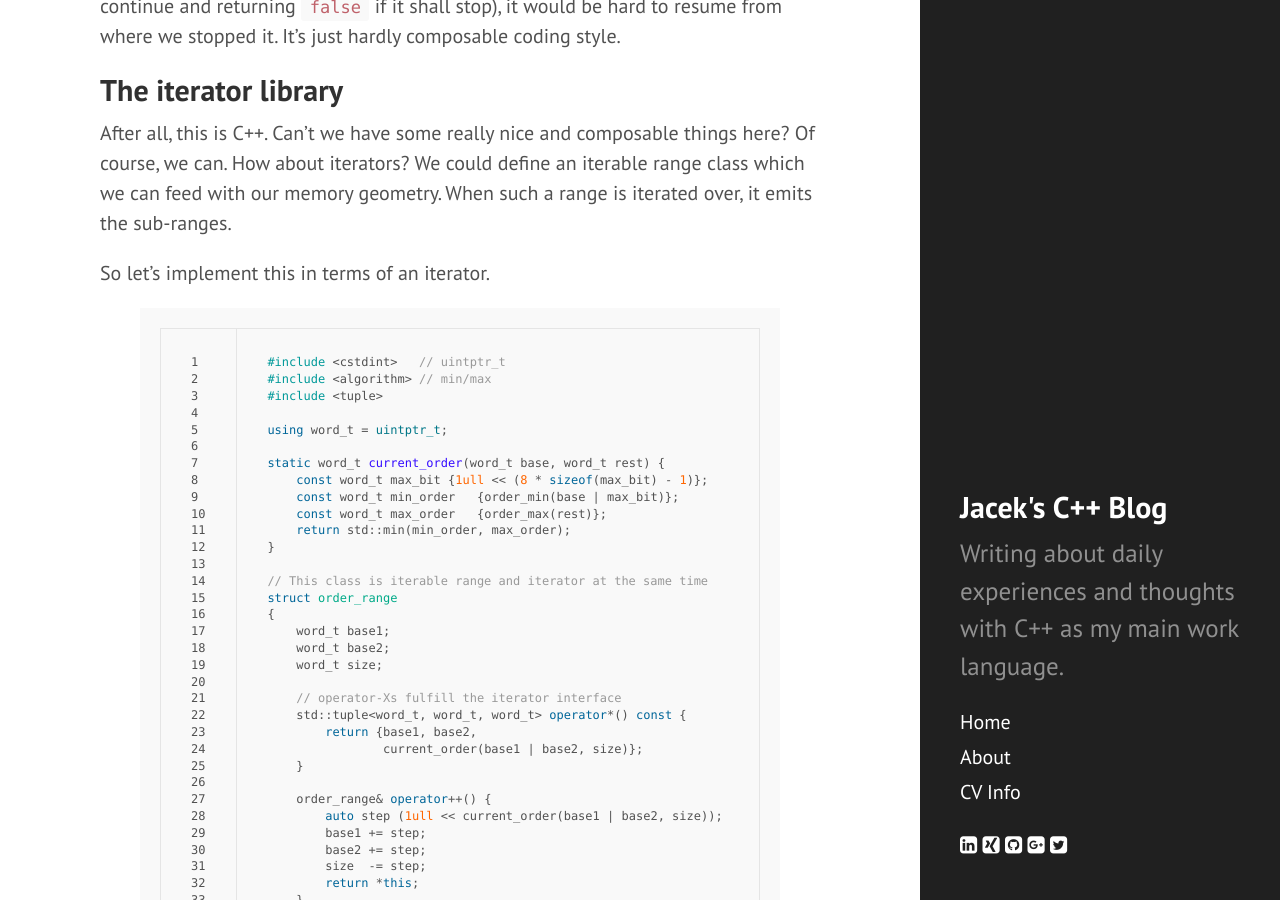
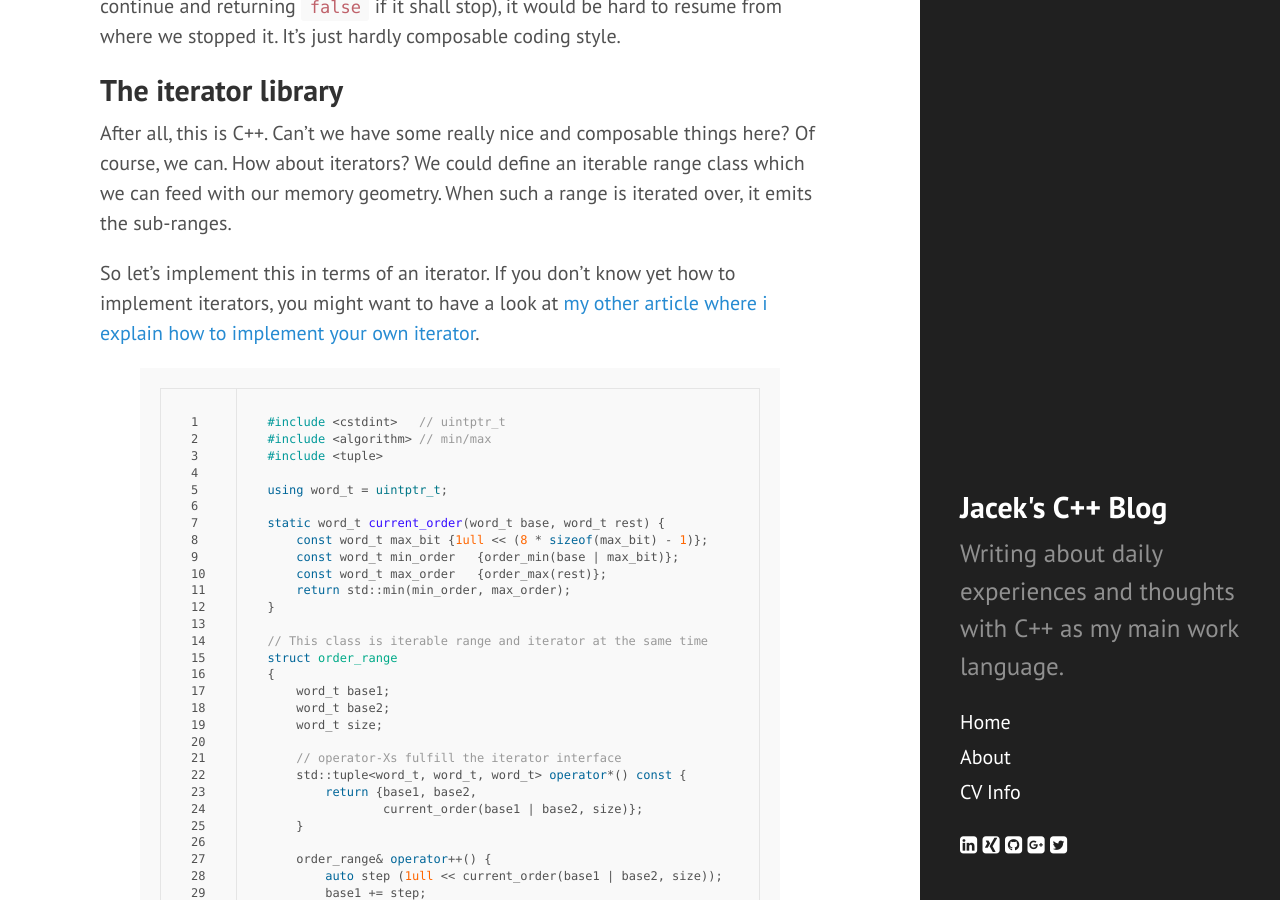
Before and after one commit to tfc/tfc.github.io, a Jekyll site: the page built from _posts/2017-07-02-order2_iterator.md, in a window 1280 px wide and 900 px high, scrolled down 5615 px. Built offline with Jekyll 4.4.1, drawn with Linux system fonts in a browser that asks for light colours; nearby versions of some CDN libraries; formulas are drawn with MathJax 3; comment, search, counter and statistics services are not loaded.

Commit message:
Add link to iterator article

```diff
--- a/_posts/2017-07-02-order2_iterator.md
+++ b/_posts/2017-07-02-order2_iterator.md
@@ -198,6 +198,7 @@ When such a range is iterated over, it emits the sub-ranges.
 
 
 So let's implement this in terms of an iterator.
+If you don't know yet how to implement iterators, you might want to have a look at [my other article where i explain how to implement your own iterator]({% post_url 2016-09-04-algorithms_in_iterators %}).
 
 {% highlight c++ linenos %}
 #include <cstdint>   // uintptr_t
```
